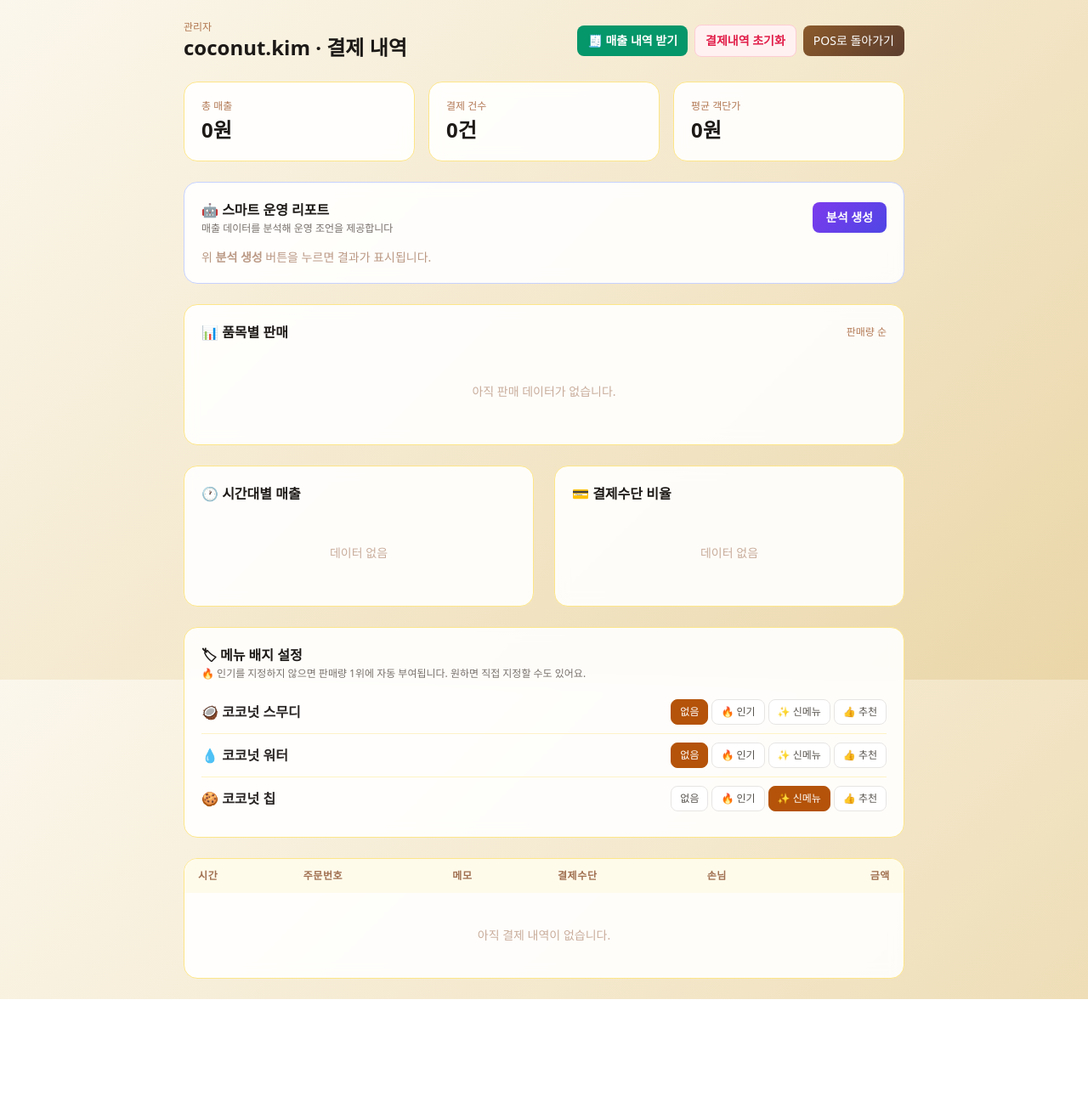
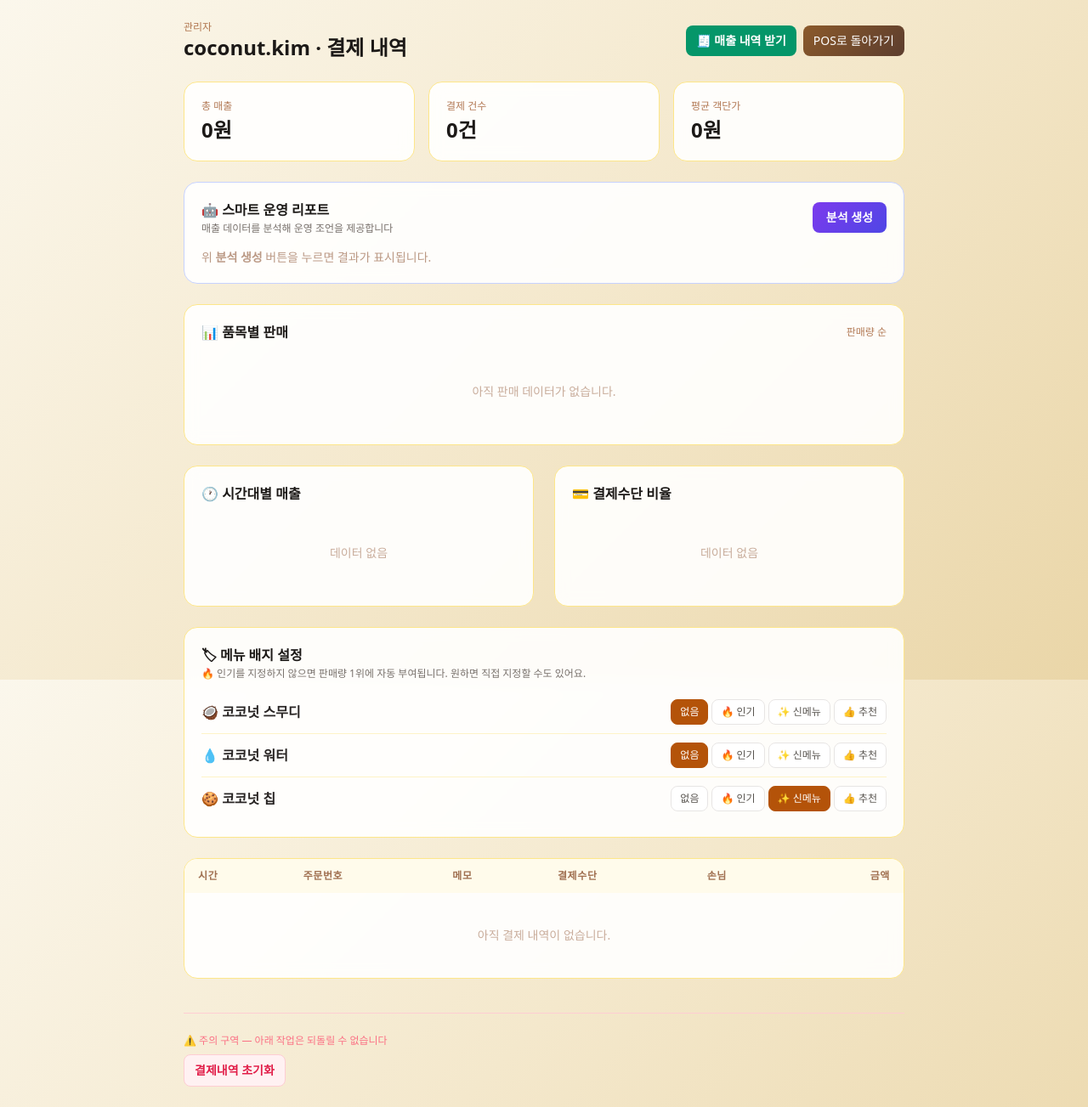
Before and after one commit to chan026-normal/qr-pay-demo, a FastAPI app: page /admin in a window 1280 px wide. Shown: the whole page at 85% size. Before the commit the page ends 1176 px from the top, so only its background shows below. Run offline with FastAPI, Linux system fonts and the light colour scheme; parts of the project's set-up code (start-up, migrations or seed data) failed here and were passed over; some libraries are stand-ins or nearby versions; some web fonts are replaced.

Commit message:
Move reset button to bottom 'danger zone' to prevent accidental clicks

```diff
--- a/templates/admin.html
+++ b/templates/admin.html
@@ -24,22 +24,9 @@
     </div>
     <div class="flex items-center gap-2">
       <a href="/admin/export.csv" class="px-3 py-2 rounded-lg bg-emerald-600 text-white hover:bg-emerald-700 text-sm font-semibold">🧾 매출 내역 받기</a>
-      <button id="resetBtn" class="px-3 py-2 rounded-lg bg-rose-50 text-rose-600 border border-rose-200 hover:bg-rose-100 text-sm font-semibold">결제내역 초기화</button>
       <a href="/" class="px-3 py-2 rounded-lg text-white text-sm" style="background:linear-gradient(135deg,#8B5A2B,#5C3D2E);">POS로 돌아가기</a>
     </div>
   </div>
-
-  <script>
-    document.getElementById('resetBtn').addEventListener('click', async () => {
-      if (!confirm('정말 모든 결제 내역을 삭제할까요?\n시연용 데모이므로 복구할 수 없습니다.')) return;
-      const res = await fetch('/api/admin/reset', { method: 'POST' });
-      if (res.ok) {
-        location.reload();
-      } else {
-        alert('초기화 실패. 다시 시도해주세요.');
-      }
-    });
-  </script>
 
   {% set total = orders|sum(attribute='amount') %}
   <div class="grid grid-cols-3 gap-4 mb-6">
@@ -226,6 +213,24 @@
       </tbody>
     </table>
   </div>
+
+  <!-- ⚠️ 위험 구역 (실수 방지를 위해 맨 아래 배치) -->
+  <div class="mt-10 pt-6 border-t border-rose-200">
+    <div class="text-xs text-rose-400 mb-2">⚠️ 주의 구역 — 아래 작업은 되돌릴 수 없습니다</div>
+    <button id="resetBtn" class="px-3 py-2 rounded-lg bg-rose-50 text-rose-600 border border-rose-200 hover:bg-rose-100 text-sm font-semibold">결제내역 초기화</button>
+  </div>
+
+  <script>
+    document.getElementById('resetBtn').addEventListener('click', async () => {
+      if (!confirm('정말 모든 결제 내역을 삭제할까요?\n시연용 데모이므로 복구할 수 없습니다.')) return;
+      const res = await fetch('/api/admin/reset', { method: 'POST' });
+      if (res.ok) {
+        location.reload();
+      } else {
+        alert('초기화 실패. 다시 시도해주세요.');
+      }
+    });
+  </script>
 </div>
 </body>
 </html>
```
